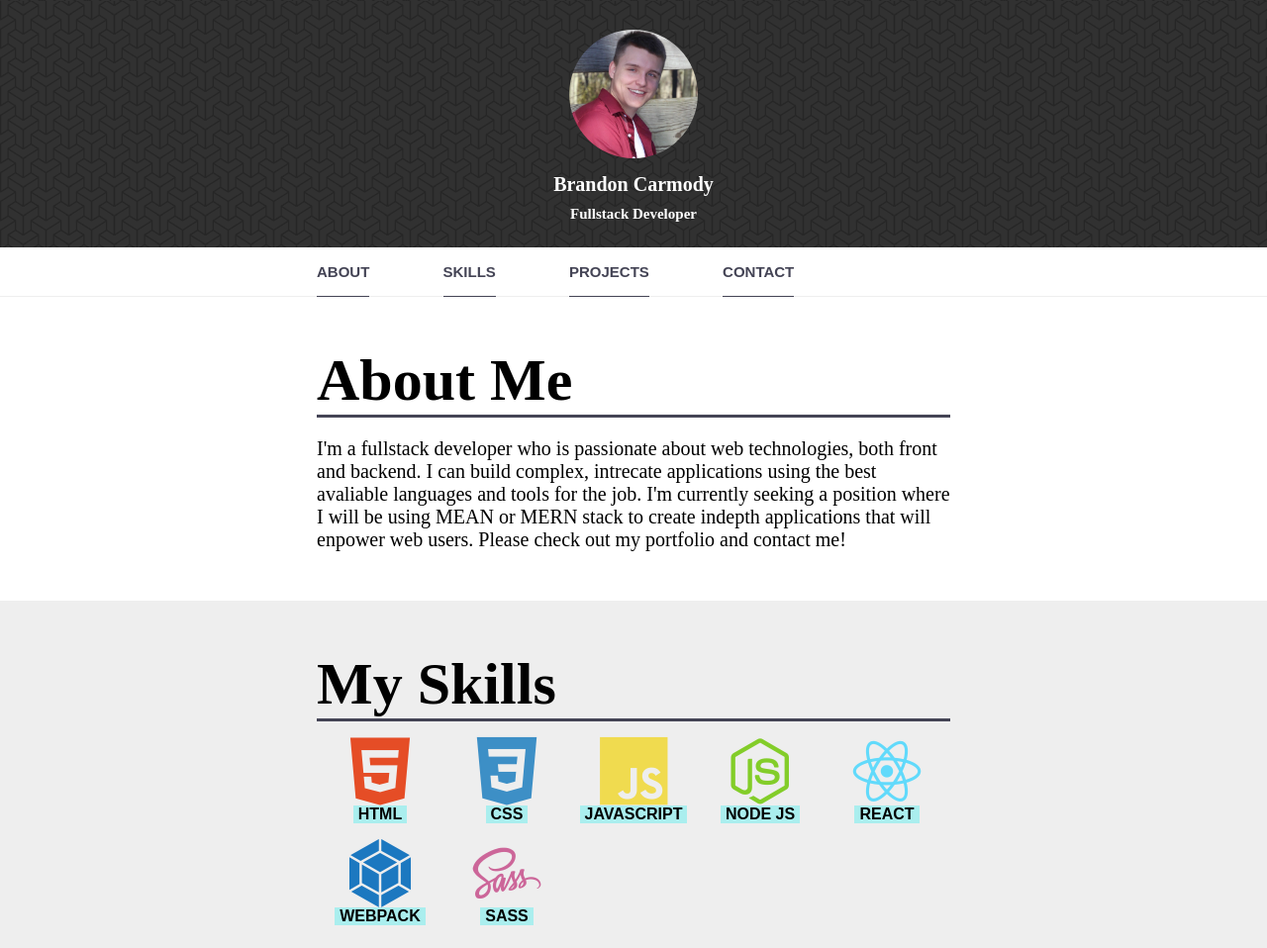
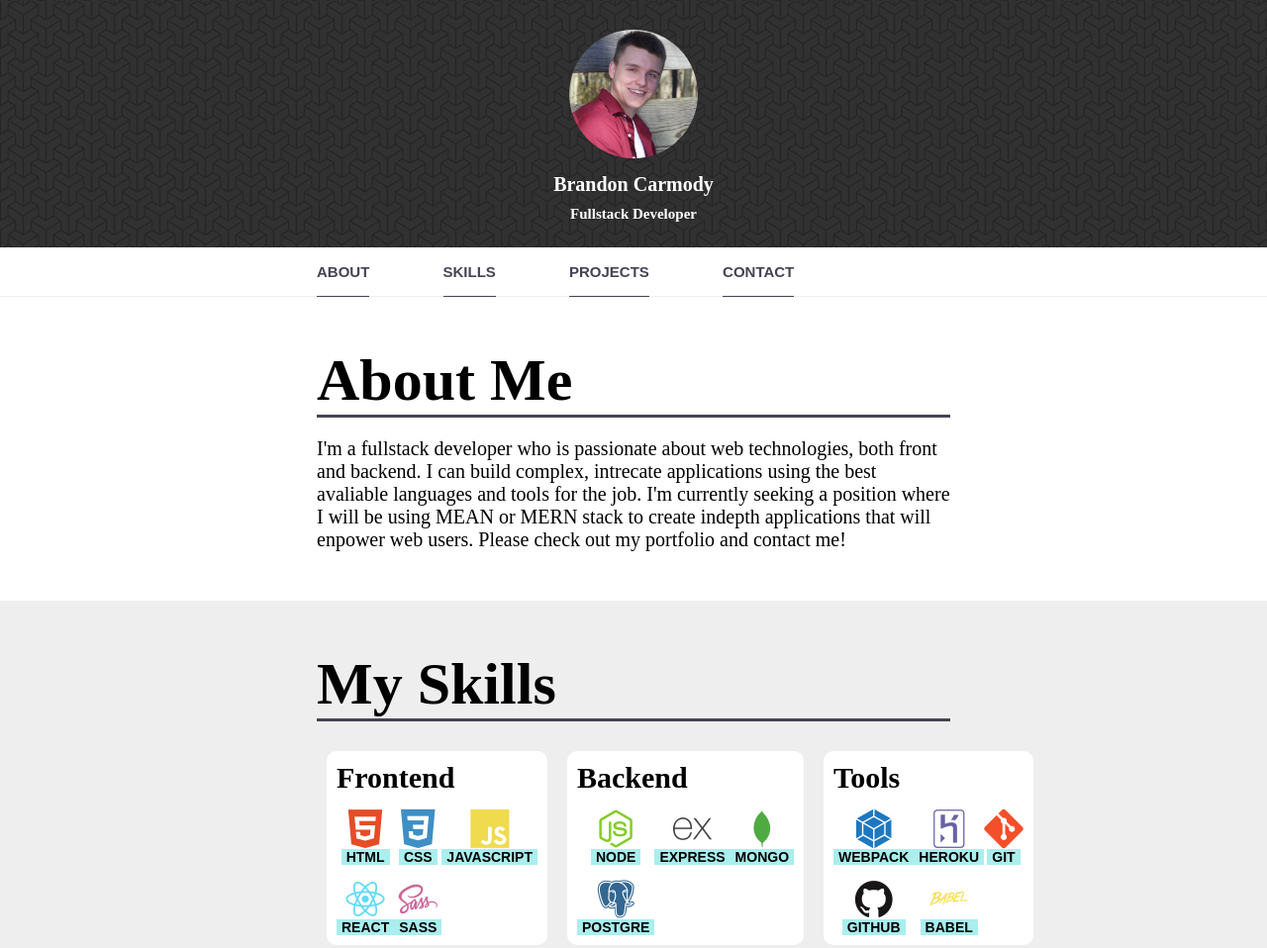
Before and after one commit to bmcarmody/old_portfolio_2018, a website built with webpack: page src/index.html in a window 1280 px wide. Shown: the top 958 px of the page at 99% size. Built offline with nearby package versions, Linux system fonts and the light colour scheme.

Commit message:
Added skill cards

```diff
--- a/src/index.html
+++ b/src/index.html
@@ -30,7 +30,6 @@
             <section class="main__about">
                 <div class="main__about__content">
                     <h1>About Me</h1>
-
                     <p>
                         I'm a fullstack developer who is passionate about web technologies, both
                         front and backend. I can build complex, intrecate applications using the
@@ -45,6 +44,9 @@
             <section class="main__skills">
                 <div class="main__skills__content">
                     <h1>My Skills</h1>
+                    <div class="cards">
+                        <div class="skill__card skill__card--front">
+                            <h2>Frontend</h2>
                             <div class="icon__grid">
                                 <div class="icon icon__grid__item--1">
                                     <i class="devicon-html5-plain colored"></i>
@@ -59,22 +61,64 @@
                                     <div class="icon__name">JAVASCRIPT</div>
                                 </div>
                                 <div class="icon icon__grid__item--4">
-                            <i class="devicon-nodejs-plain colored"></i>
-                            <div class="icon__name">NODE JS</div>
-                        </div>
-                        <div class="icon icon__grid__item--5">
                                     <i class="devicon-react-original colored"></i>
                                     <div class="icon__name">REACT</div>
                                 </div>
-                        <div class="icon icon__grid__item--6">
-                            <i class="devicon-webpack-plain colored"></i>
-                            <div class="icon__name">WEBPACK</div>
-                        </div>
-                        <div class="icon icon__grid__item--7">
+                                <div class="icon icon__grid__item--5">
                                     <i class="devicon-sass-original colored"></i>
                                     <div class="icon__name">SASS</div>
                                 </div>
                             </div> <!--icon_grid-->
+                        </div> <!--skill__card skill__card--front-->
+
+                        <div class="skill__card skill__card--back">
+                            <h2>Backend</h2>
+                            <div class="icon__grid">
+                                <div class="icon icon__grid__item--1">
+                                        <i class="devicon-nodejs-plain colored"></i>
+                                    <div class="icon__name">NODE</div>
+                                </div>
+                                <div class="icon icon__grid__item--2">
+                                    <i class="devicon-express-original colored"></i>
+                                    <div class="icon__name">EXPRESS</div>
+                                </div>
+                                <div class="icon icon__grid__item--3">
+                                        <i class="devicon-mongodb-plain colored"></i>
+                                    <div class="icon__name">MONGO</div>
+                                </div>
+                                <div class="icon icon__grid__item--4">
+                                        <i class="devicon-postgresql-plain colored"></i>
+                                    <div class="icon__name">POSTGRE</div>
+                                </div>
+                            </div> <!--icon_grid-->
+                        </div> <!--skill__card skill__card--back-->
+
+                        <div class="skill__card skill__card--tools">
+                            <h2>Tools</h2>
+                            <div class="icon__grid">
+                                <div class="icon icon__grid__item--1">
+                                        <i class="devicon-webpack-plain colored"></i>
+                                    <div class="icon__name">WEBPACK</div>
+                                </div>
+                                <div class="icon icon__grid__item--2">
+                                        <i class="devicon-heroku-original colored"></i>
+                                    <div class="icon__name">HEROKU</div>
+                                </div>
+                                <div class="icon icon__grid__item--3">
+                                        <i class="devicon-git-plain colored"></i>
+                                    <div class="icon__name">GIT</div>
+                                </div>
+                                <div class="icon icon__grid__item--4">
+                                        <i class="devicon-github-plain colored"></i>
+                                    <div class="icon__name">GITHUB</div>
+                                </div>
+                                <div class="icon icon__grid__item--5">
+                                        <i class="devicon-babel-plain colored"></i>
+                                    <div class="icon__name">BABEL</div>
+                                </div>
+                            </div> <!--icon_grid-->
+                        </div> <!--skill__card skill__card--tools-->
+                    </div> <!--cards-->
                 </div> <!--main__skills__content-->
             </section>
 
--- a/src/sass/abstracts/_variables.scss
+++ b/src/sass/abstracts/_variables.scss
@@ -14,8 +14,9 @@ $navigation-link-rspacing: 7rem;
 $navigation-bpadding: 1.6rem;
 
 $icon-margin-top: 1.5rem;
-$icon-size: 7rem;
+$icon-size: 4rem;
 $icon-name-padding: 5px;
+$icon-font-size: 1.4rem;
 
 $header-height: 25rem;
 $photo-dimension: 13rem;
--- /dev/null
+++ b/src/sass/components/_card.scss
@@ -0,0 +1,8 @@
+.skill__card {
+    margin-top: 3rem;
+    margin-left: 1rem;
+    margin-right: 1rem;
+    padding: 1rem;
+    background-color: $color-white;
+    border-radius: 1rem;
+}
--- a/src/sass/components/_icon.scss
+++ b/src/sass/components/_icon.scss
@@ -9,7 +9,7 @@
     }
     &__name {
         width: fit-content;
-        font-size: $default-font-size;
+        font-size: $icon-font-size;
         margin-left: auto;
         margin-right: auto;
         padding-right: $icon-name-padding;
--- a/src/sass/layout/_grid.scss
+++ b/src/sass/layout/_grid.scss
@@ -43,19 +43,69 @@
             grid-area: skills;
 
             &__content {
+                .cards {
+                    display: grid;
+                    grid-template-columns: repeat(3, 1fr);
+                    grid-template-areas: "front back tools";
+
+                    .skill__card--front {
+                        grid-area: front;
+
                         .icon__grid {
                             display: grid;
-                    grid-template-columns: repeat(5, 1fr);
+                            grid-template-columns: repeat(3, 1fr);
                             grid-template-areas:
-                        "item1 item2 item3 item4 item5"
-                        "item6 item7 . . .";
+                                "item1 item2 item3"
+                                "item4 item5 .";
 
                             //Gives each item a grid area and place-self value
-                    @for $i from 1 through 7 {
+                            @for $i from 1 through 5 {
                                 &__item--#{$i} {
                                     grid-area: item#{$i};
                                     align-self: center;
                                     justify-self: center;
+                                }
+                            }
+                        }
+                    }
+                    .skill__card--back {
+                        grid-area: back;
+
+                        .icon__grid {
+                            display: grid;
+                            grid-template-columns: repeat(3, 1fr);
+                            grid-template-areas:
+                                "item1 item2 item3"
+                                "item4 . .";
+
+                            //Gives each item a grid area and place-self value
+                            @for $i from 1 through 4 {
+                                &__item--#{$i} {
+                                    grid-area: item#{$i};
+                                    align-self: center;
+                                    justify-self: center;
+                                }
+                            }
+                        }
+                    }
+                    .skill__card--tools {
+                        grid-area: tools;
+
+                        .icon__grid {
+                            display: grid;
+                            grid-template-columns: repeat(3, 1fr);
+                            grid-template-areas:
+                                "item1 item2 item3"
+                                "item4 item5 .";
+
+                            //Gives each item a grid area and place-self value
+                            @for $i from 1 through 5 {
+                                &__item--#{$i} {
+                                    grid-area: item#{$i};
+                                    align-self: center;
+                                    justify-self: center;
+                                }
+                            }
                         }
                     }
                 }
--- a/src/sass/main.scss
+++ b/src/sass/main.scss
@@ -8,6 +8,7 @@
 
 //components
 @import "components/icon";
+@import "components/card";
 
 //layout
 @import "layout/grid";
```
Lines whose indentation alone changed are shown as unchanged.
